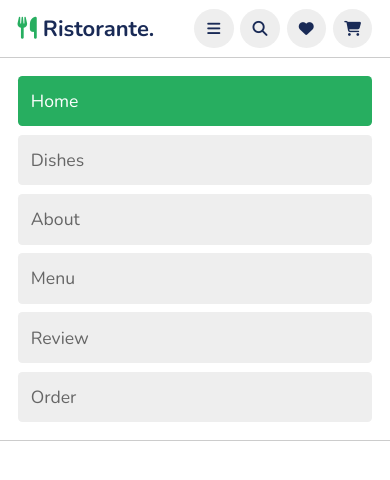
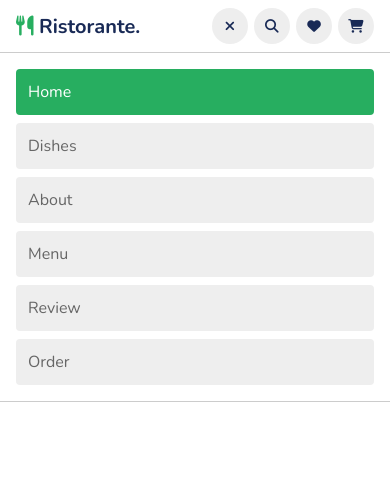
Before and after one commit to Memory-Wabwile/Ristorante, a plain HTML site: page index.html in a window 390 px wide. Both pictures are taken after a click on the icon 213 px from the left and 28 px from the top of the page. Drawn offline with nearby package versions, Linux system fonts and the light colour scheme.

Commit message:
enable the toggler on small screens

```diff
--- a/css/style.css
+++ b/css/style.css
@@ -79,12 +79,10 @@ header .icons #bars{
 }
 
 /* end of css styles */
-
 /* media querries */
-
 @media (max-width:991px){
     html{
-        font-size: 55%;
+        font-size: 50%;
     }
     header{
         padding: 1rem 2rem;
@@ -105,8 +103,12 @@ header .icons #bars{
         border-top: .1rem solid rgba(0,0,0,.2);
         border-bottom: .1rem solid rgba(0,0,0,.2);
         padding: 1rem;
+        clip-path: polygon(0 0, 100% 0, 100% 0, 0 0);
     }
 
+    header .navbar.active{
+        clip-path: polygon(0 0,100% 0, 100% 100% , 0% 100%);
+    }
     header .navbar a{
         display: block;
         padding: 1.5rem;
--- a/js/script.js
+++ b/js/script.js
@@ -0,0 +1,7 @@
+let menu = document.querySelector('#bars');
+let navbar = document.querySelector('.navbar');
+
+menu.onclick = () =>{
+    menu.classList.toggle('fa-times');
+    navbar.classList.toggle('active');
+}
```
